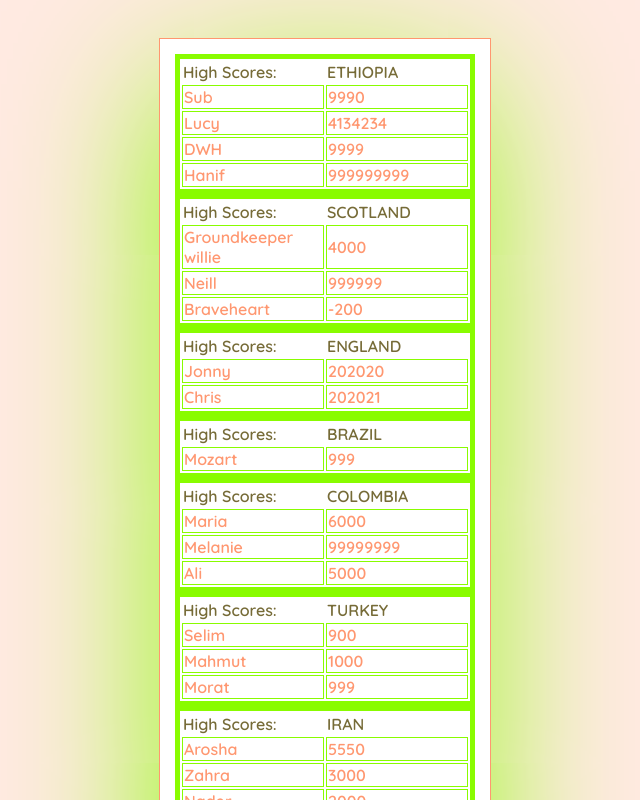
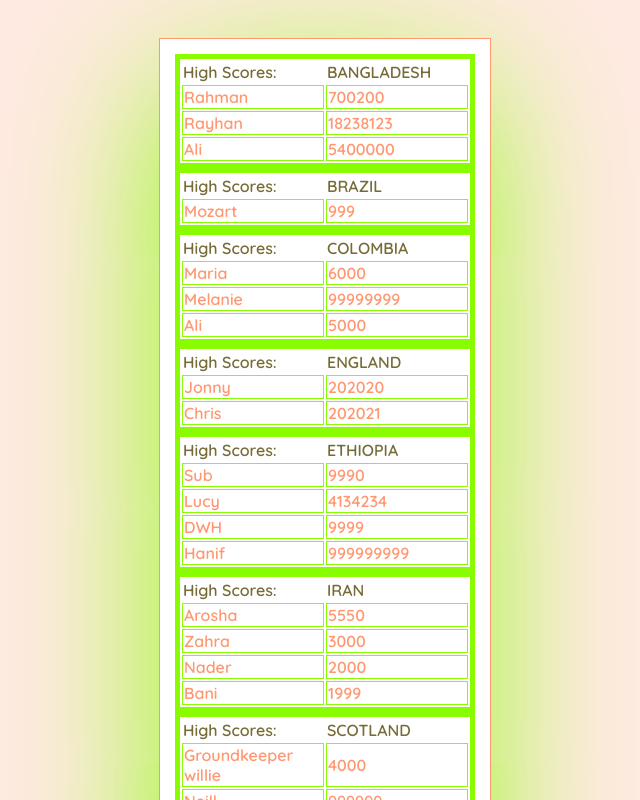
Before and after one commit to LorenaCapraru/high-score-table, a React (Create React App) app: page / in a window 1280 px wide. Shown: the top 800 px of the page, without its empty margins (315-955 px from the left). Built offline with nearby package versions, Linux system fonts and the light colour scheme.

Commit message:
Level 2 DONE

```diff
--- a/src/HighScoreTable.jsx
+++ b/src/HighScoreTable.jsx
@@ -1,7 +1,15 @@
 import React from "react";
 
 export default function HighScoreTable(props) {
-  const country = props.data.map((element) => (
+  const sortedCountries = props.data.sort((a, b) => {
+    let sortedA = a.name;
+    let sortedB = b.name;
+    if (sortedA > sortedB) return 1;
+    else if (sortedB > sortedA) return -1;
+    else return 0;
+  });
+
+  const country = sortedCountries.map((element) => (
     <table className="divTable">
       <thead className="tableHead">
         <td>High Scores:</td>
```
